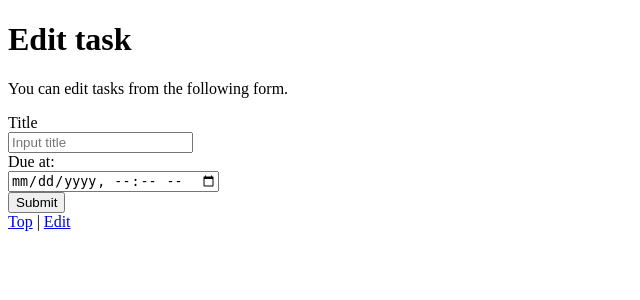
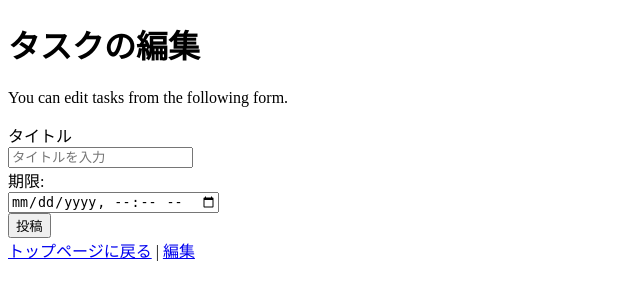
Before and after one commit to s1F102202291/django-test-exercise, a Django app: template todo/templates/todo/edit.html in a window 1280 px wide. Shown: the top 300 px of the page, without its empty margins (0-640 px from the left). Run offline with Django 5.2, Linux system fonts and the light colour scheme; the template is opened without the code that fills it, so the values that code supplies are empty.

Commit message:
その他のページの英語を日本語に変更

```diff
--- a/todo/templates/todo/edit.html
+++ b/todo/templates/todo/edit.html
@@ -3,31 +3,31 @@
 <html lang="ja">
 
   <head>
-    <title>To Do Application</title>
+    <title>To Do アプリ</title>
     <meta charset="UTF-8">
     <meta name="author" content="INIAD">
   </head>
 
   <body>
-    <h1>Edit task</h1>
+    <h1>タスクの編集</h1>
     <p>You can edit tasks from the following form.</p>
     <form action="{% url 'update' task.id%}" method="post">
       {% csrf_token %}
       <div>
-        <label for="titleInput">Title</label><br>
-        <input id="titleInput" name="title" type="text" placeholder="Input title" value="{{ task.title }}">
+        <label for="titleInput">タイトル</label><br>
+        <input id="titleInput" name="title" type="text" placeholder="タイトルを入力" value="{{ task.title }}">
       </div>
       <div>
-        <label for="dueInput">Due at:</label><br>
+        <label for="dueInput">期限:</label><br>
         <input id="dueInput" name="due_at" type="datetime-local" value="{{ task.due_at |date:"Y-m-d H:i" }}">
       </div>
       <div>
-        <button type="submit">Submit</button>
+        <button type="submit">投稿</button>
       </div>
     </form>
     <div>
-    <a href="{%url 'index' %}">Top</a>
-    | <a href="{% url 'update' task.id %}">Edit</a>
+    <a href="{%url 'index' %}">トップページに戻る</a>
+    | <a href="{% url 'update' task.id %}">編集</a>
     </div>
   </body>
 
```
Also changed, not shown: todo/templates/todo/detail.html (+5 -5 lines).
